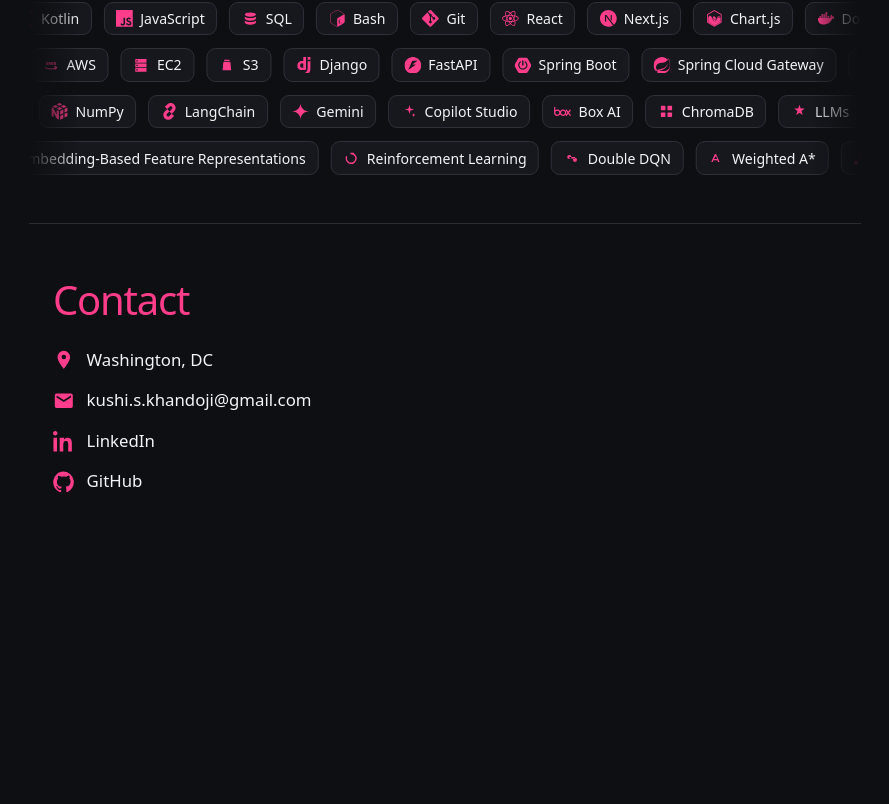
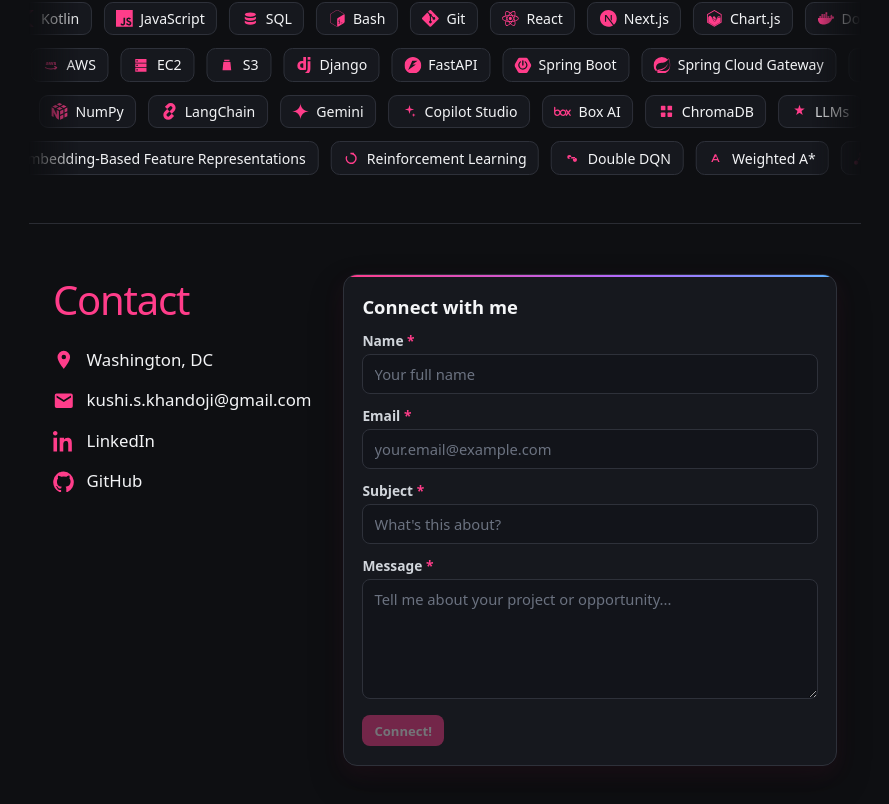
Before and after one commit to kushisantu/portfolio, a React (Vite) app: page / in a window 1280 px wide. Shown: the part 4901-5705 px from the top of the page, without its empty margins (195-1084 px from the left). Built offline with nearby package versions, Linux system fonts and the light colour scheme.

Commit message:
contact page

```diff
--- a/src/App.tsx
+++ b/src/App.tsx
@@ -1,4 +1,4 @@
-import { useEffect, useLayoutEffect, useRef, useState } from 'react'
+import { useEffect, useLayoutEffect, useRef, useState, type ChangeEvent, type FormEvent } from 'react'
 import {
   contact,
   education,
@@ -13,25 +13,28 @@
 
 type SectionId = (typeof sections)[number]['id']
 
-function markerLine() {
-  const header = document.querySelector('.site-header')
-  const bottom = header?.getBoundingClientRect().bottom ?? 48
-  return bottom + 32
-}
-
-function sectionAtMarker(): SectionId {
+function sectionInView(): SectionId {
   const atEnd =
     window.innerHeight + window.scrollY >= document.documentElement.scrollHeight - 4
   if (atEnd) return sections[sections.length - 1].id
 
-  const line = markerLine()
+  const header = document.querySelector('.site-header')
+  const top = header?.getBoundingClientRect().bottom ?? 0
+  const bottom = window.innerHeight
   let current: SectionId = sections[0].id
+  let most = -1
+
   for (const section of sections) {
     const node = document.getElementById(section.id)
-    if (node && node.getBoundingClientRect().top <= line) {
+    if (!node) continue
+    const rect = node.getBoundingClientRect()
+    const visible = Math.min(rect.bottom, bottom) - Math.max(rect.top, top)
+    if (visible > most) {
+      most = visible
       current = section.id
     }
   }
+
   return current
 }
 
@@ -170,7 +173,7 @@
 
   useEffect(() => {
     function sync() {
-      const current = sectionAtMarker()
+      const current = sectionInView()
       if (lockedId.current && current !== lockedId.current) return
       lockedId.current = null
       setActiveId((prev) => (prev === current ? prev : current))
@@ -426,6 +429,8 @@
       </section>
 
       <section id="contact">
+        <div className="contact-layout">
+          <div>
             <h2>Contact</h2>
             <ul className="contact-list">
               <li>
@@ -451,8 +456,92 @@
                 </a>
               </li>
             </ul>
+          </div>
+          <ContactForm />
+        </div>
       </section>
     </div>
+  )
+}
+
+const contactFields = [
+  { name: 'name', label: 'Name', type: 'text', placeholder: 'Your full name', error: 'Name is required' },
+  { name: 'email', label: 'Email', type: 'email', placeholder: 'your.email@example.com', error: 'Email is required' },
+  { name: 'subject', label: 'Subject', type: 'text', placeholder: "What's this about?", error: 'Subject is required' },
+  {
+    name: 'message',
+    label: 'Message',
+    type: 'textarea',
+    placeholder: 'Tell me about your project or opportunity...',
+    error: 'Message is required',
+  },
+] as const
+
+type ContactName = (typeof contactFields)[number]['name']
+
+function ContactForm() {
+  const [values, setValues] = useState<Record<ContactName, string>>({
+    name: '',
+    email: '',
+    subject: '',
+    message: '',
+  })
+  function fieldError(name: ContactName) {
+    const value = values[name].trim()
+    if (!value) return contactFields.find((field) => field.name === name)?.error ?? ''
+    if (name === 'email' && !/^[^\s@]+@[^\s@]+\.[^\s@]+$/.test(value)) return 'Enter a valid email'
+    return ''
+  }
+
+  const ready = contactFields.every((field) => !fieldError(field.name))
+  const emailError = values.email.trim() ? fieldError('email') : ''
+
+  function onSubmit(event: FormEvent<HTMLFormElement>) {
+    event.preventDefault()
+    if (!ready) return
+
+    const body = `Name: ${values.name.trim()}\nEmail: ${values.email.trim()}\n\n${values.message.trim()}`
+    window.location.href = `mailto:${contact.email}?subject=${encodeURIComponent(values.subject.trim())}&body=${encodeURIComponent(body)}`
+  }
+
+  return (
+    <form className="contact-form" noValidate onSubmit={onSubmit}>
+      <h3>Connect with me</h3>
+      {contactFields.map((field) => {
+        const error = field.name === 'email' ? emailError : ''
+        const inputId = `contact-${field.name}`
+        const errorId = `${inputId}-error`
+        const shared = {
+          id: inputId,
+          name: field.name,
+          placeholder: field.placeholder,
+          value: values[field.name],
+          required: true,
+          'aria-invalid': error ? true : undefined,
+          'aria-describedby': error ? errorId : undefined,
+          onChange: (event: ChangeEvent<HTMLInputElement | HTMLTextAreaElement>) => {
+            setValues((current) => ({ ...current, [field.name]: event.target.value }))
+          },
+        }
+
+        return (
+          <div className="contact-field" key={field.name}>
+            <label htmlFor={inputId}>
+              {field.label} <span aria-hidden="true">*</span>
+            </label>
+            {field.type === 'textarea' ? <textarea {...shared} rows={5} /> : <input {...shared} type={field.type} />}
+            {error ? (
+              <p className="contact-error" id={errorId} role="alert">
+                {error}
+              </p>
+            ) : null}
+          </div>
+        )
+      })}
+      <button className="contact-submit" type="submit" disabled={!ready}>
+        Connect!
+      </button>
+    </form>
   )
 }
 
--- a/src/index.css
+++ b/src/index.css
@@ -1063,6 +1063,125 @@
   flex: none;
 }
 
+.contact-layout {
+  display: grid;
+  grid-template-columns: minmax(11rem, 0.7fr) minmax(0, 1.3fr);
+  gap: 1.5rem;
+  align-items: start;
+}
+
+.contact-form {
+  position: relative;
+  overflow: hidden;
+  margin-top: 0.15rem;
+  padding: 1.15rem 1.15rem 1.2rem;
+  border: 1px solid #2e313a;
+  border-radius: 14px;
+  background: #16181e;
+  box-shadow:
+    0 16px 34px rgba(0, 0, 0, 0.28),
+    0 8px 22px rgba(255, 61, 138, 0.08);
+}
+
+.contact-form::before {
+  content: "";
+  position: absolute;
+  top: 0;
+  right: 0;
+  left: 0;
+  height: 2px;
+  background: linear-gradient(90deg, var(--pink), var(--purple) 58%, var(--blue));
+}
+
+.contact-form h3 {
+  margin: 0;
+  color: #f4f5f7;
+  font-size: 1.15rem;
+}
+
+.contact-field {
+  display: grid;
+  gap: 0.28rem;
+  margin-top: 0.75rem;
+}
+
+.contact-field label {
+  color: #d1d5db;
+  font-size: 0.86rem;
+  font-weight: 600;
+}
+
+.contact-field label span {
+  color: var(--pink);
+}
+
+.contact-field input,
+.contact-field textarea {
+  width: 100%;
+  box-sizing: border-box;
+  padding: 0.55rem 0.7rem;
+  border: 1px solid #2e313a;
+  border-radius: 8px;
+  background: #12141a;
+  color: #f4f5f7;
+  font: inherit;
+  font-size: 0.92rem;
+}
+
+.contact-field textarea {
+  min-height: 7.5rem;
+  resize: vertical;
+}
+
+.contact-field input::placeholder,
+.contact-field textarea::placeholder {
+  color: #6b7280;
+}
+
+.contact-field input:focus,
+.contact-field textarea:focus {
+  outline: none;
+  border-color: rgba(255, 61, 138, 0.75);
+  box-shadow: 0 0 0 3px rgba(255, 61, 138, 0.16);
+}
+
+.contact-form p {
+  max-width: none;
+}
+
+.contact-error {
+  color: var(--pink);
+  font-size: 0.78rem;
+}
+
+.contact-submit {
+  margin-top: 1rem;
+  padding: 0.38rem 0.75rem;
+  border: 0;
+  border-radius: 8px;
+  background: var(--pink);
+  color: #fff;
+  font: inherit;
+  font-size: 0.82rem;
+  font-weight: 600;
+  cursor: pointer;
+}
+
+.contact-submit:hover:not(:disabled) {
+  background: #ff5c9c;
+}
+
+.contact-submit:disabled {
+  opacity: 0.4;
+  cursor: not-allowed;
+}
+
+@media (max-width: 800px) {
+  .contact-layout {
+    grid-template-columns: 1fr;
+  }
+}
+
 @media (max-width: 960px) {
   .site-header {
     flex-wrap: wrap;
```
Lines whose indentation alone changed are shown as unchanged.
